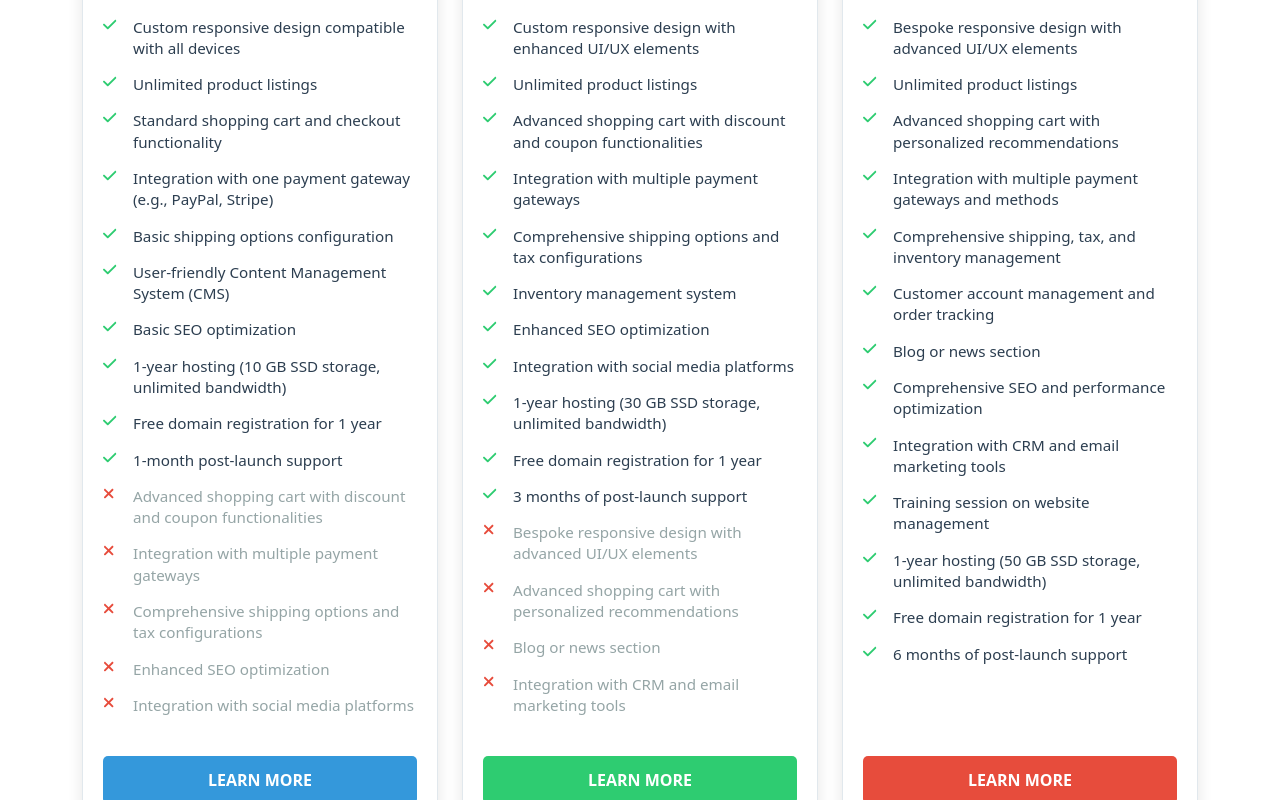
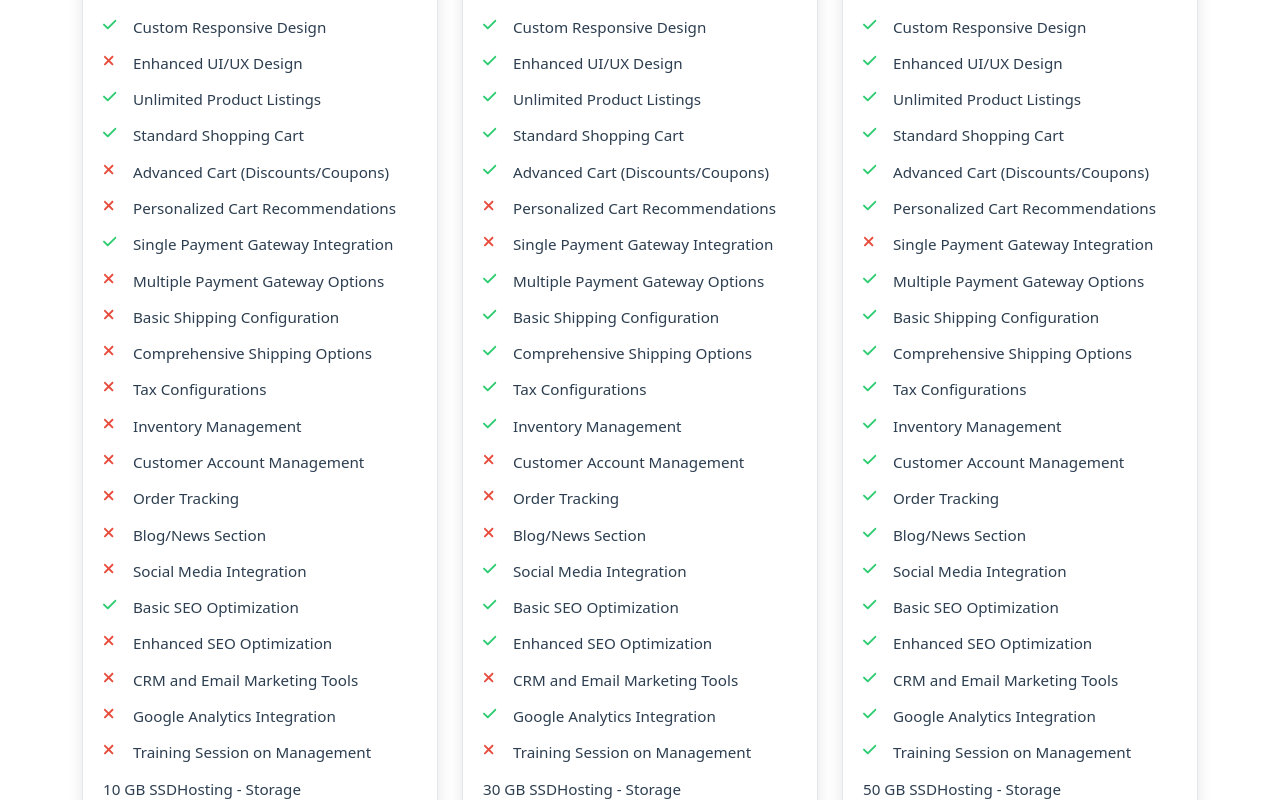
Before and after one commit to NourKaramBonline/Bonline, a React (Create React App) app: page /ecommerce-packages in a window 1280 px wide. Shown: the part 480-1280 px from the top of the page. Built offline with nearby package versions, Linux system fonts and the light colour scheme.

Commit message:
E commerce packages ordering features

```diff
--- a/src/pages/EcommercePackages.js
+++ b/src/pages/EcommercePackages.js
@@ -16,74 +16,129 @@ const EcommercePackages = () => {
         }
     };
 
+    const allFeatures = [
+        'Custom Responsive Design',
+        'Enhanced UI/UX Design',
+        'Unlimited Product Listings',
+        'Standard Shopping Cart',
+        'Advanced Cart (Discounts/Coupons)',
+        'Personalized Cart Recommendations',
+        'Single Payment Gateway Integration',
+        'Multiple Payment Gateway Options',
+        'Basic Shipping Configuration',
+        'Comprehensive Shipping Options',
+        'Tax Configurations',
+        'Inventory Management',
+        'Customer Account Management',
+        'Order Tracking',
+        'Blog/News Section',
+        'Social Media Integration',
+        'Basic SEO Optimization',
+        'Enhanced SEO Optimization',
+        'CRM and Email Marketing Tools',
+        'Google Analytics Integration',
+        'Training Session on Management',
+        'Hosting - Storage',
+        'Hosting - Bandwidth',
+        'Free Domain Registration (1 Year)',
+        'Post-Launch Support'
+    ];
+
     const packages = [
         {
             name: 'Basic E-commerce Package',
             price: 'Approximately 25,000 EGP',
-            features: [
-                'Custom responsive design compatible with all devices',
-                'Unlimited product listings',
-                'Standard shopping cart and checkout functionality',
-                'Integration with one payment gateway (e.g., PayPal, Stripe)',
-                'Basic shipping options configuration',
-                'User-friendly Content Management System (CMS)',
-                'Basic SEO optimization',
-                '1-year hosting (10 GB SSD storage, unlimited bandwidth)',
-                'Free domain registration for 1 year',
-                '1-month post-launch support'
-            ],
-            unsupportedFeatures: [
-                'Advanced shopping cart with discount and coupon functionalities',
-                'Integration with multiple payment gateways',
-                'Comprehensive shipping options and tax configurations',
-                'Enhanced SEO optimization',
-                'Integration with social media platforms'
-            ],
+            featureStatus: {
+                'Custom Responsive Design': true,
+                'Enhanced UI/UX Design': false,
+                'Unlimited Product Listings': true,
+                'Standard Shopping Cart': true,
+                'Advanced Cart (Discounts/Coupons)': false,
+                'Personalized Cart Recommendations': false,
+                'Single Payment Gateway Integration': true,
+                'Multiple Payment Gateway Options': false,
+                'Basic Shipping Configuration': false,
+                'Comprehensive Shipping Options': false,
+                'Tax Configurations': false,
+                'Inventory Management': false,
+                'Customer Account Management': false,
+                'Order Tracking': false,
+                'Blog/News Section': false,
+                'Social Media Integration': false,
+                'Basic SEO Optimization': true,
+                'Enhanced SEO Optimization': false,
+                'CRM and Email Marketing Tools': false,
+                'Google Analytics Integration': false,
+                'Training Session on Management': false,
+                'Hosting - Storage': '10 GB SSD',
+                'Hosting - Bandwidth': 'Unlimited',
+                'Free Domain Registration (1 Year)': true,
+                'Post-Launch Support': '1 Month'
+            },
             color: 'blue'
         },
         {
             name: 'Standard E-commerce Package',
             price: 'Approximately 40,000 EGP',
-            features: [
-                'Custom responsive design with enhanced UI/UX elements',
-                'Unlimited product listings',
-                'Advanced shopping cart with discount and coupon functionalities',
-                'Integration with multiple payment gateways',
-                'Comprehensive shipping options and tax configurations',
-                'Inventory management system',
-                'Enhanced SEO optimization',
-                'Integration with social media platforms',
-                '1-year hosting (30 GB SSD storage, unlimited bandwidth)',
-                'Free domain registration for 1 year',
-                '3 months of post-launch support'
-            ],
-            unsupportedFeatures: [
-                'Bespoke responsive design with advanced UI/UX elements',
-                'Advanced shopping cart with personalized recommendations',
-                'Blog or news section',
-                'Integration with CRM and email marketing tools'
-            ],
+            featureStatus: {
+                'Custom Responsive Design': true,
+                'Enhanced UI/UX Design': true,
+                'Unlimited Product Listings': true,
+                'Standard Shopping Cart': true,
+                'Advanced Cart (Discounts/Coupons)': true,
+                'Personalized Cart Recommendations': false,
+                'Single Payment Gateway Integration': false,
+                'Multiple Payment Gateway Options': true,
+                'Basic Shipping Configuration': true,
+                'Comprehensive Shipping Options': true,
+                'Tax Configurations': true,
+                'Inventory Management': true,
+                'Customer Account Management': false,
+                'Order Tracking': false,
+                'Blog/News Section': false,
+                'Social Media Integration': true,
+                'Basic SEO Optimization': true,
+                'Enhanced SEO Optimization': true,
+                'CRM and Email Marketing Tools': false,
+                'Google Analytics Integration': true,
+                'Training Session on Management': false,
+                'Hosting - Storage': '30 GB SSD',
+                'Hosting - Bandwidth': 'Unlimited',
+                'Free Domain Registration (1 Year)': true,
+                'Post-Launch Support': '3 Months'
+            },
             color: 'green'
         },
         {
             name: 'Premium E-commerce Package',
             price: 'Approximately 60,000 EGP',
-            features: [
-                'Bespoke responsive design with advanced UI/UX elements',
-                'Unlimited product listings',
-                'Advanced shopping cart with personalized recommendations',
-                'Integration with multiple payment gateways and methods',
-                'Comprehensive shipping, tax, and inventory management',
-                'Customer account management and order tracking',
-                'Blog or news section',
-                'Comprehensive SEO and performance optimization',
-                'Integration with CRM and email marketing tools',
-                'Training session on website management',
-                '1-year hosting (50 GB SSD storage, unlimited bandwidth)',
-                'Free domain registration for 1 year',
-                '6 months of post-launch support'
-            ],
-            unsupportedFeatures: [],
+            featureStatus: {
+                'Custom Responsive Design': true,
+                'Enhanced UI/UX Design': true,
+                'Unlimited Product Listings': true,
+                'Standard Shopping Cart': true,
+                'Advanced Cart (Discounts/Coupons)': true,
+                'Personalized Cart Recommendations': true,
+                'Single Payment Gateway Integration': false,
+                'Multiple Payment Gateway Options': true,
+                'Basic Shipping Configuration': true,
+                'Comprehensive Shipping Options': true,
+                'Tax Configurations': true,
+                'Inventory Management': true,
+                'Customer Account Management': true,
+                'Order Tracking': true,
+                'Blog/News Section': true,
+                'Social Media Integration': true,
+                'Basic SEO Optimization': true,
+                'Enhanced SEO Optimization': true,
+                'CRM and Email Marketing Tools': true,
+                'Google Analytics Integration': true,
+                'Training Session on Management': true,
+                'Hosting - Storage': '50 GB SSD',
+                'Hosting - Bandwidth': 'Unlimited',
+                'Free Domain Registration (1 Year)': true,
+                'Post-Launch Support': '6 Months'
+            },
             color: 'red'
         }
     ];
@@ -102,19 +157,19 @@ const EcommercePackages = () => {
                                 </div>
                                 <div className={styles.packageContent}>
                                     <div className={styles.featuresList}>
-                                        {pkg.features.map((feature, idx) => (
+                                        {allFeatures.map((feature, idx) => (
                                             <div key={idx} className={styles.featureItem}>
+                                                {pkg.featureStatus[feature] === true ? (
                                                     <span className={styles.checkIcon}>
                                                         <FontAwesomeIcon icon={faCheck} />
                                                     </span>
-                                                {feature}
-                                            </div>
-                                        ))}
-                                        {pkg.unsupportedFeatures.map((feature, idx) => (
-                                            <div key={idx} className={`${styles.featureItem} ${styles.unsupported}`}>
+                                                ) : pkg.featureStatus[feature] === false ? (
                                                     <span className={styles.timesIcon}>
                                                         <FontAwesomeIcon icon={faTimes} />
                                                     </span>
+                                                ) : (
+                                                    <span className={styles.featureValue}>{pkg.featureStatus[feature]}</span>
+                                                )}
                                                 {feature}
                                             </div>
                                         ))}
```
Lines whose indentation alone changed are shown as unchanged.
